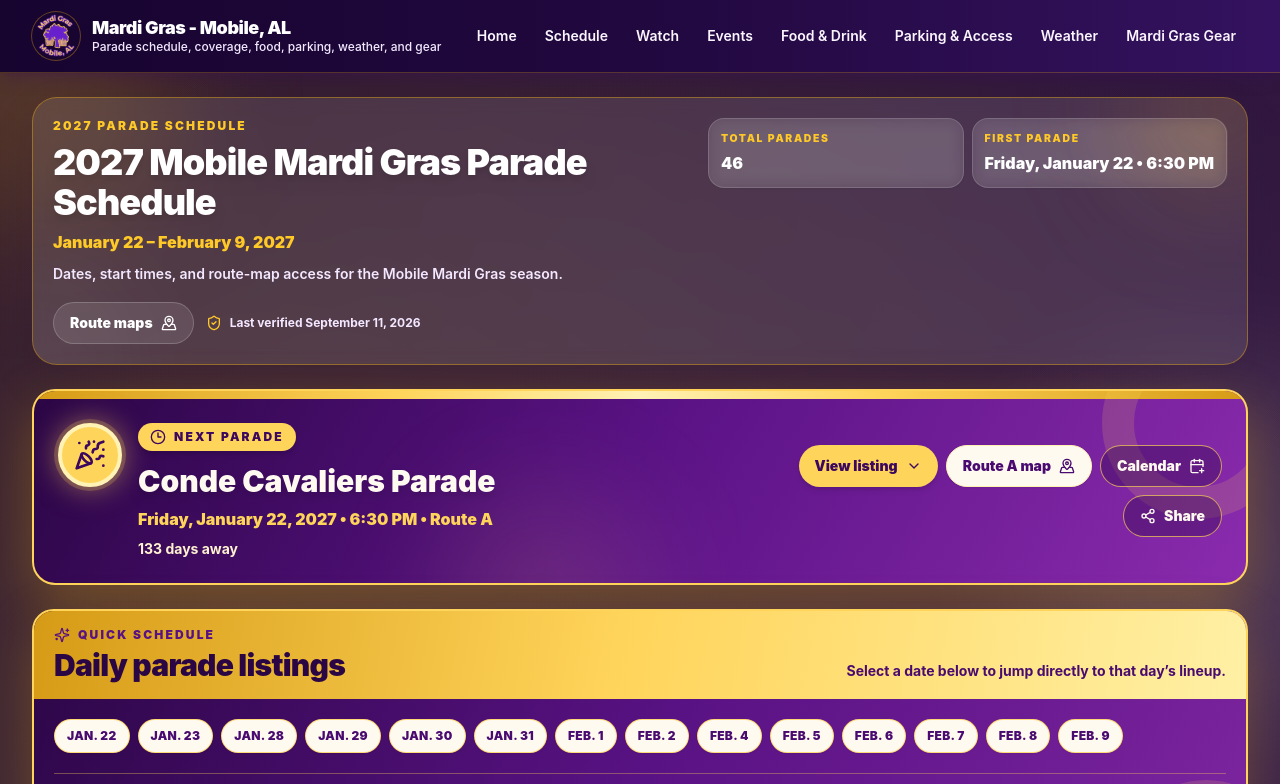
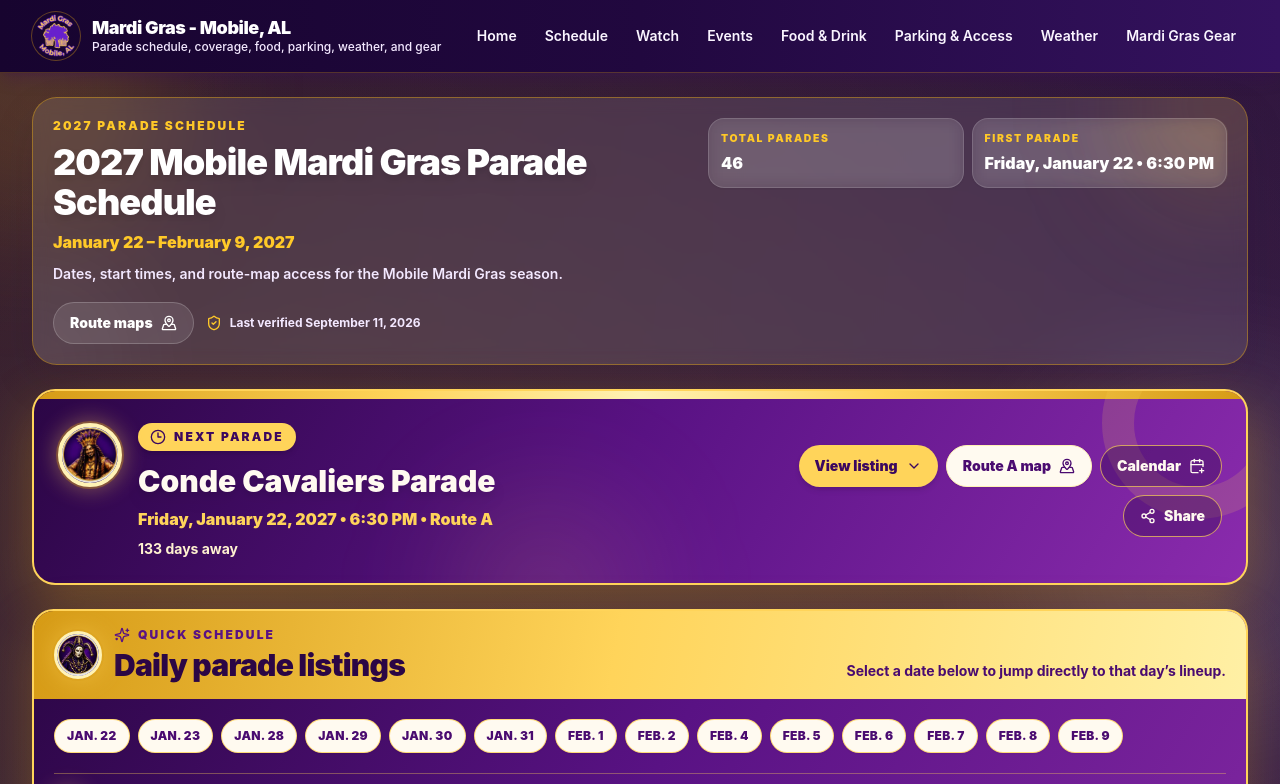
Before and after one commit to TheCryptoArborist/251mardigras, a Next.js app: page /schedule in a window 1280 px wide. Shown: the top 784 px of the page. Built offline with nearby package versions, Linux system fonts and the light colour scheme.

Commit message:
Add banner-inspired schedule icons

```diff
--- a/src/components/ScheduleRouteViewer.tsx
+++ b/src/components/ScheduleRouteViewer.tsx
@@ -1,6 +1,6 @@
 "use client";
 
-import { CalendarPlus, Check, ChevronDown, Clock3, ExternalLink, MapPinned, PartyPopper, Share2, ShieldCheck, Sparkles, X } from "lucide-react";
+import { CalendarPlus, Check, ChevronDown, Clock3, ExternalLink, MapPinned, Share2, ShieldCheck, Sparkles, X } from "lucide-react";
 import { useEffect, useMemo, useState } from "react";
 import { StatusPill } from "@/components/StatusPill";
 
@@ -275,11 +275,14 @@
             <span className="pointer-events-none absolute bottom-[-5rem] right-[-3rem] h-44 w-44 rounded-full border-[1.75rem] border-[#ffd45a]/15" aria-hidden="true" />
 
             <div className="relative z-10 flex flex-col gap-3 bg-[linear-gradient(100deg,#d69b16_0%,#ffd45a_48%,#fff0a5_100%)] px-4 py-4 text-[#351052] md:flex-row md:items-end md:justify-between sm:px-5">
-              <div>
-                <p className="flex items-center gap-2 text-xs font-black uppercase tracking-[0.18em] text-[#591284]">
-                  <Sparkles className="h-4 w-4" aria-hidden="true" /> Quick schedule
-                </p>
-                <h2 id="quick-parade-schedule-heading" className="mt-1 text-3xl font-black tracking-tight text-[#2b0645]">Daily parade listings</h2>
+              <div className="flex items-center gap-3">
+                <BannerArtworkIcon kind="jester" size="medium" />
+                <div>
+                  <p className="flex items-center gap-2 text-xs font-black uppercase tracking-[0.18em] text-[#591284]">
+                    <Sparkles className="h-4 w-4" aria-hidden="true" /> Quick schedule
+                  </p>
+                  <h2 id="quick-parade-schedule-heading" className="mt-1 text-3xl font-black tracking-tight text-[#2b0645]">Daily parade listings</h2>
+                </div>
               </div>
               <p className="max-w-2xl text-sm font-bold leading-6 text-[#4a0b70]">
                 Select a date below to jump directly to that day’s lineup.
@@ -301,7 +304,7 @@
 
               <div className="mt-4 border-t border-[#ffd45a]/35 pt-4">
                 <div className="flex items-center gap-2 text-xs font-black uppercase tracking-[0.16em] text-[#ffd45a]">
-                  <MapPinned className="h-4 w-4" aria-hidden="true" /> Filter by route
+                  <BannerArtworkIcon kind="logo" size="small" /> Filter by route
                 </div>
                 <div className="mt-3 flex gap-2 overflow-x-auto pb-1" aria-label="Filter schedule by route">
                   {["All routes", ...routeOptions].map((route) => (
@@ -484,9 +487,7 @@
       <span className="pointer-events-none absolute bottom-[-6rem] left-[35%] h-44 w-44 rounded-full bg-[#ffd45a]/15 blur-3xl" aria-hidden="true" />
       <div className="relative z-10 grid gap-6 lg:grid-cols-[minmax(0,1fr)_auto] lg:items-center">
         <div className="flex items-start gap-4">
-          <span className="hidden h-16 w-16 shrink-0 place-items-center rounded-full border-4 border-[#fff2b5] bg-[#ffd45a] text-[#3b075f] shadow-[0_0_30px_rgba(255,212,90,0.55)] ring-4 ring-[#ffd45a]/20 sm:grid" aria-hidden="true">
-            <PartyPopper className="h-8 w-8" />
-          </span>
+          <span className="hidden sm:block"><BannerArtworkIcon kind="king" size="large" /></span>
           <div>
             <p className="inline-flex items-center gap-2 rounded-full bg-[#ffd45a] px-3 py-1.5 text-xs font-black uppercase tracking-[0.18em] text-[#3b075f] shadow-md">
               <Clock3 className="h-4 w-4" aria-hidden="true" /> {isFocused ? "Shared parade" : "Next parade"}
@@ -516,6 +517,26 @@
         </div>
       </div>
     </section>
+  );
+}
+
+function BannerArtworkIcon({ kind, size }: { kind: "jester" | "logo" | "king"; size: "small" | "medium" | "large" }) {
+  const sizeClass = size === "large" ? "h-16 w-16 border-4" : size === "medium" ? "h-12 w-12 border-[3px]" : "h-7 w-7 border-2";
+  const source = kind === "jester"
+    ? "/images/schedule/mardi-gras-jester-icon.webp"
+    : kind === "king"
+      ? "/images/schedule/mardi-gras-king-icon.webp"
+      : "/images/mardi-gras-mobile-logo.png";
+
+  return (
+    <span className={`relative block shrink-0 overflow-hidden rounded-full border-[#fff2b5] bg-[#2b0645] shadow-[0_0_24px_rgba(255,212,90,0.48)] ring-2 ring-[#d69b16]/35 ${sizeClass}`} aria-hidden="true">
+      <span
+        className="absolute inset-0 bg-cover bg-center bg-no-repeat"
+        style={{
+          backgroundImage: `url('${source}')`
+        }}
+      />
+    </span>
   );
 }
 
```
Also changed, not shown: public/images/schedule/mardi-gras-jester-icon.webp (added), public/images/schedule/mardi-gras-king-icon.webp (added).
